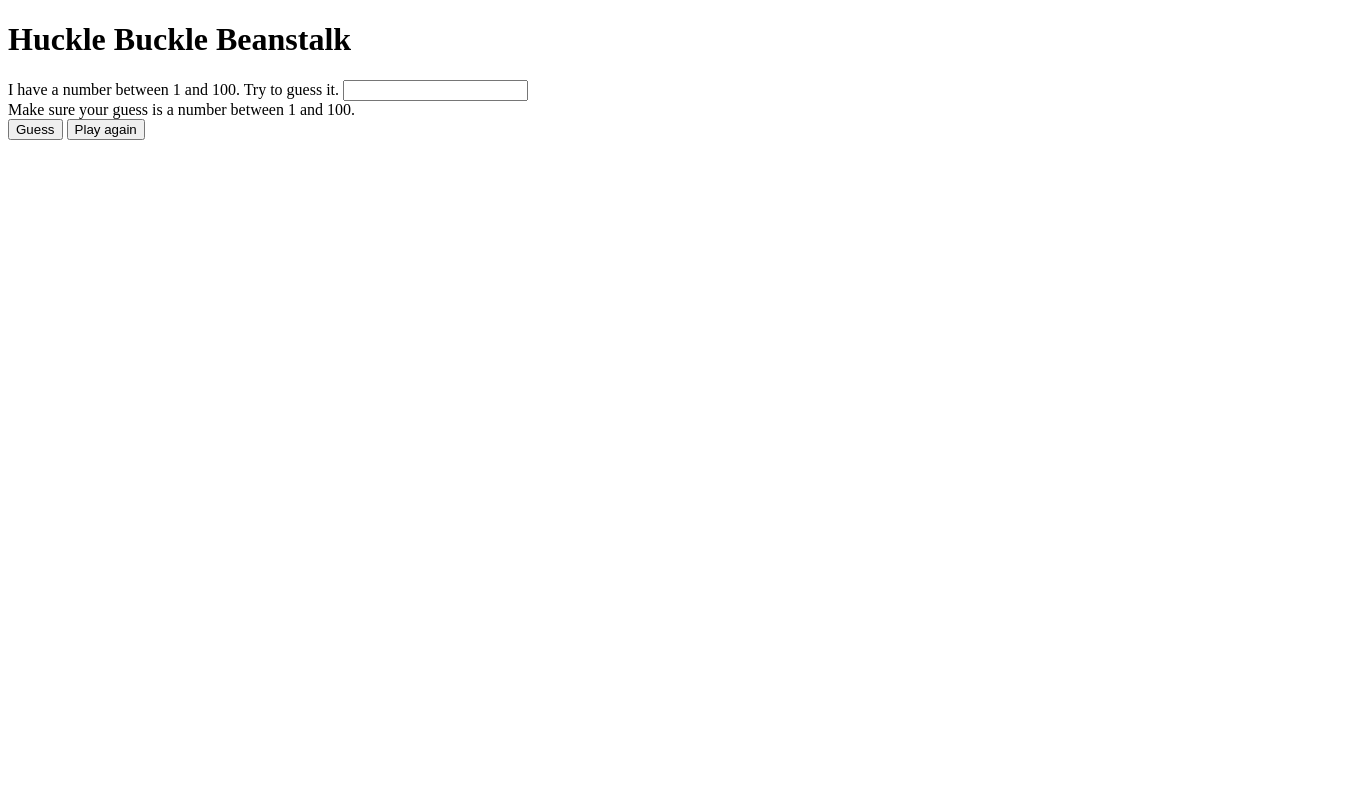
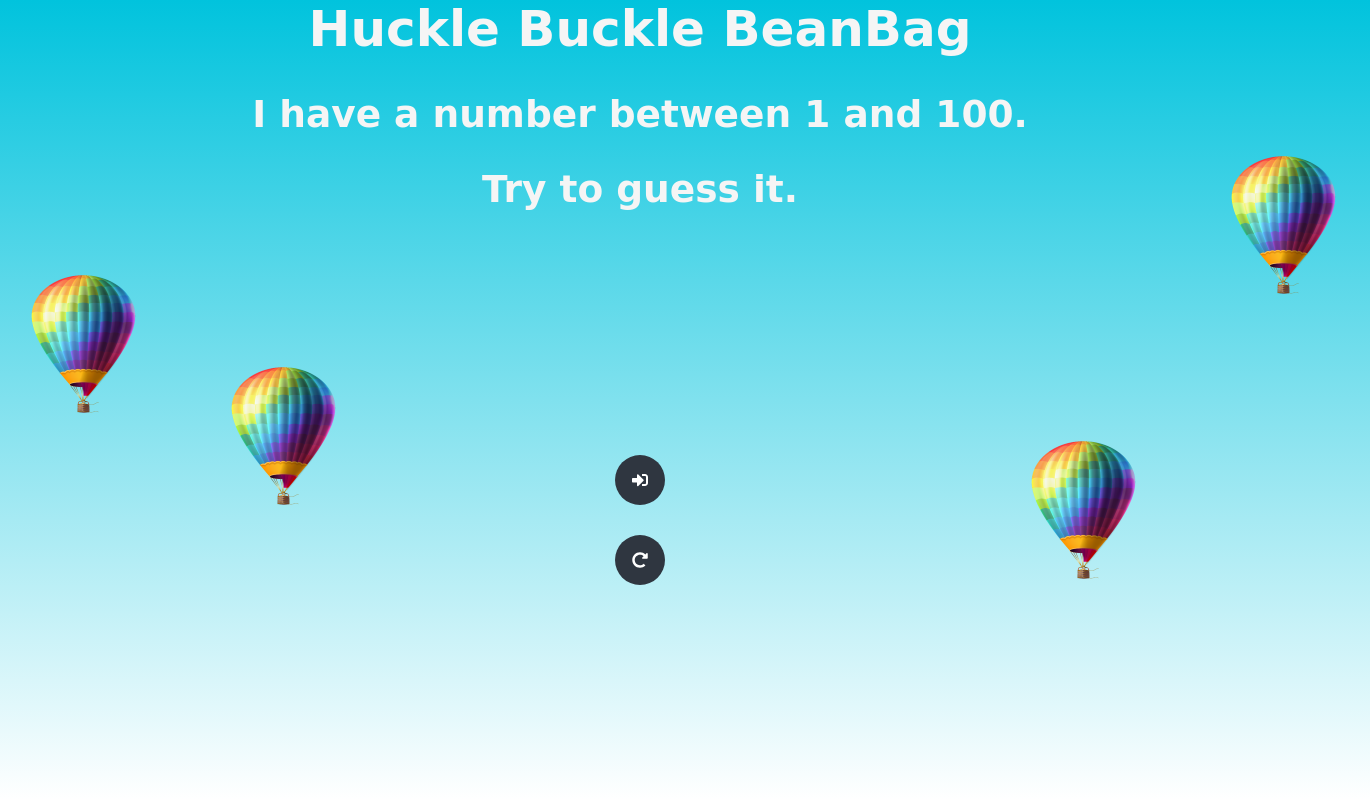
Before and after one commit to amansaxena1/Huckle-Buckle-Beanbag, a plain HTML site: page index.html in a window 1280 px wide. Shown: the whole page, 1370 px wide, since content can reach past the window. Drawn offline with nearby package versions, Linux system fonts and the light colour scheme.

Commit message:
modified css html files and adding images.
bug: enter key doesnot submit the form

```diff
--- a/css/styles.css
+++ b/css/styles.css
@@ -0,0 +1,166 @@
+body{
+	margin: 0;
+	padding: 0;
+	font-family: sans-serif;
+	height: 100vh;
+	background: linear-gradient(#01C3DD,#fff);
+	overflow: hidden;
+	position: relative;
+}
+.search-box{
+	position: absolute;
+	top: 60%;
+	left: 50%;
+	transform: translate(-50%,-50%);
+	background: #2f3640;
+	height: 40px;
+	border-radius: 30px;
+	padding: 5px;
+}
+.search-box:hover > .search-txt{
+	width: 200px;
+	padding: 0 10px;
+	text-decoration: solid;
+	font-size: 18px;
+	font-family: cursive;
+}
+.search-box:hover > .search-btn{
+	background: white;
+	color: #2F4F4F;
+	text-align: center;
+}
+.search-btn{
+	color: white;
+	float: right;
+	width: 40px;
+	height: 40px;
+	border-radius: 50%;
+	background: none;
+	display: flex;
+	justify-content: center;
+	align-items: center;
+	transition: 0.4s;
+}
+.search-txt{
+	border: none;
+	background: none;
+	outline: none;
+	float: center;
+	padding: 0;
+	color: white;
+	font-size: 13px;
+	transition: 0.4s;
+	line-height: 40px;
+	width: 0px;
+}
+#hotairballoon1{
+	position: absolute;
+	width: 50px;
+	bottom: -450px;
+	z-index: 2;
+	animation: hotairballoon1 8s linear infinite;
+}
+@keyframes hotairballoon1{
+	0%{
+		bottom: -450px;
+	}
+	100%{
+		bottom: 110%;
+	}
+}
+#hotairballoon2{
+	position: absolute;
+	width: 50px;
+	bottom: -450px;
+	left: 1200px;
+	z-index: 2;
+	animation: hotairballoon2 7s linear infinite;
+}
+@keyframes hotairballoon2{
+	0%{
+		bottom: -450px;
+	}
+	100%{
+		bottom: 110%;
+	}
+}
+#hotairballoon3{
+	position: absolute;
+	width: 50px;
+	bottom: -450px;
+	left: 200px;
+	z-index: 2;
+	animation: hotairballoon3 9s linear infinite;
+}
+@keyframes hotairballoon3{
+	0%{
+		bottom: -450px;
+	}
+	100%{
+		bottom: 110%;
+	}
+}
+#hotairballoon4{
+	position: absolute;
+	width: 50px;
+	bottom: -450px;
+	left: 1000px;
+	z-index: 2;
+	animation: hotairballoon4 10s linear infinite;
+}
+@keyframes hotairballoon4{
+	0%{
+		bottom: -450px;
+	}
+	100%{
+		bottom: 110%;
+	}
+}
+.search-box1{
+	position: absolute;
+	top: 70%;
+	left: 50%;
+	transform: translate(-50%,-50%);
+	background: #2f3640;
+	height: 40px;
+	border-radius: 30px;
+	padding: 5px;
+}
+.search-box1:hover > .search-txt1{
+	width: 200px;
+	padding: 0 6px;
+}
+.search-box1:hover > .search-btn1{
+	background: white;
+	color: #2F4F4F;
+}
+.search-btn1{
+	color: white;
+	float: right;
+	width: 40px;
+	height: 40px;
+	border-radius: 50%;
+	background: none;
+	display: flex;
+	justify-content: center;
+	align-items: center;
+	transition: 0.4s;
+}
+.heading1{
+	font-family: cursive;
+	color: #F5F5F5;
+	text-align: center;
+	font-size: 25px;
+}
+.heading2{
+	font-family: cursive;
+	color: #F5F5F5;
+	text-align: center;
+	font-size: 25px;
+}
+.response_off{
+	font-family: cursive;
+	color: #F5F5F5;
+	text-align: center;
+	font-size: 25px;
+}
--- a/index.html
+++ b/index.html
@@ -1,20 +1,35 @@
-<!doctype html>
+<!DOCTYPE>
 <html lang="en">
 <head>
     <meta charset="UTF-8">
     <title>Huckle Buckle BeanBag</title>
-<link rel="stylesheet" type="text/css" href="css/styles.css" />
+    <script defer src="https://use.fontawesome.com/releases/v5.0.6/js/all.js"></script>
+    <link rel="stylesheet" type="text/css" href="css/styles.css" />
 </head>
 <body>
-  <h1>Huckle Buckle Beanstalk</h1>
-    <form id="guess-form">
-        <label for="guess">I have a number between 1 and 100. Try to guess it.</label>
-        <input type="text" name="userGuess" id="userGuess">
-        <div class="error off">Make sure your guess is a number between 1 and 100.</div>
-        <input type="button" value="Guess" onClick="numberInitalized();document.getElementById('userGuess').value = ''">
-        <button id="reset" class="off" onclick="location.reload(true)">Play again</button>
-    </form>
-    <div class="response off">
+    <div class=heading1>
+        <h1>Huckle Buckle BeanBag</h1>
+    </div>
+    <div class=heading2>
+        <h2>I have a number between 1 and 100.</h2>
+        <h2>Try to guess it.</h2>
+    </div>
+    <div class="search-box" id="guess-form">
+        <label for="guess"></label>
+        <input class="search-txt" type="int" name="userGuess" placeholder="ENTER A NUMBER" id="userGuess">
+        <a class="search-btn" onClick="numberInitalized();document.getElementById('userGuess').value = ''">
+        <i class="fas fa-sign-in-alt"></i>
+        </a>
+            <div class="error off"></div>
+    </div>
+
+    <div class="search-box1">
+        <a class="search-btn1" onclick="location.reload(true)">
+        <i class="fas fa-redo-alt"></i>
+        </a>
+    </div>
+
+    <div class="response_off">
         <h2 id="guess-vs-number"></h2>
         <h3 id="guess-vs-guess"></h3>
         <p id="num-guesses"></p>
@@ -22,6 +37,14 @@
 
 <script type="text/javascript" src="js/jquery-1.9.1.min.js"></script>
 <script type="text/javascript" src="js/scripts.js"></script>
+<div id="hotairballoon1">
+        <img src="images/balloon.png" class="balloon1"></div>
+    <div id="hotairballoon2">
+        <img src="images/balloon.png" class="balloon2"></div>
+    <div id="hotairballoon3">
+        <img src="images/balloon.png" class="balloon3"></div>
+    <div id="hotairballoon4">
+        <img src="images/balloon.png" class="balloon4"></div>
 
 
 </body>
```
Also changed, not shown: images/balloon.png (added), images/balloon1.png (added), images/balloon2.png (added), 1 other file.
